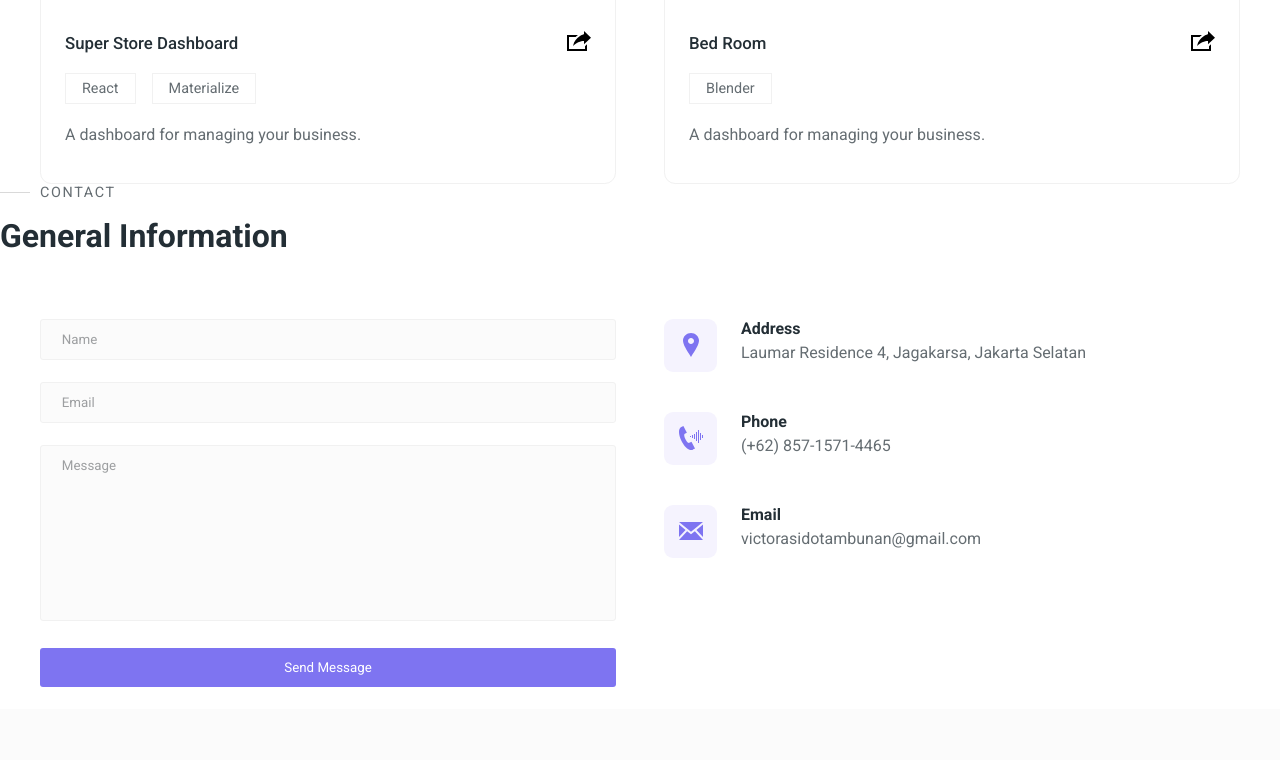
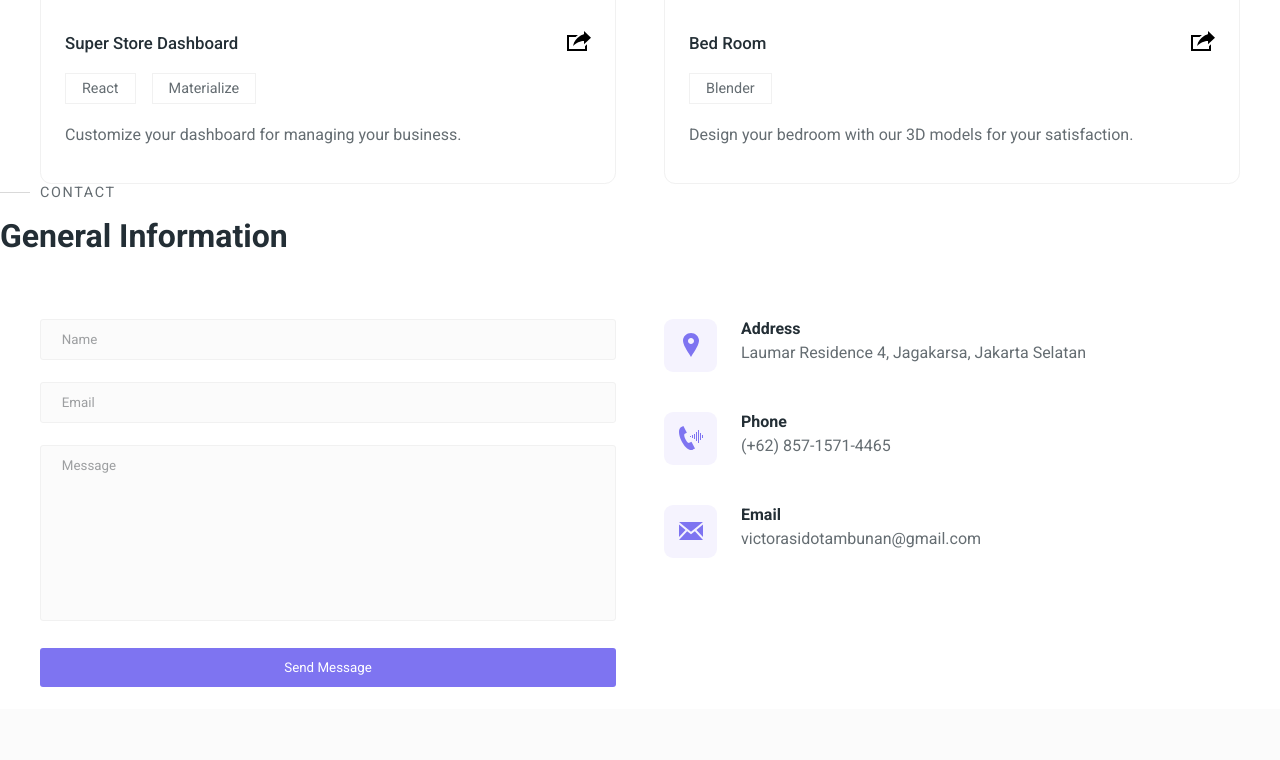
Before and after one commit to victorasido/WebPorto-V1.0, a plain HTML site: page index.html in a window 1280 px wide. Shown: the part 1865-2625 px from the top of the page. Drawn offline with Linux system fonts and the light colour scheme.

Commit message:
first init github

```diff
--- a/index.html
+++ b/index.html
@@ -114,7 +114,7 @@
                         <div>React</div>
                         <div>Materialize</div>
                     </div>
-                    <p>A dashboard for managing your business.</p>
+                    <p>Customize your dashboard for managing your business.</p>
                 </div>
             </div>
 
@@ -143,7 +143,7 @@
                     <div>Blender</div>
 
                 </div>
-                <p>A dashboard for managing your business.</p>
+                <p>Design your bedroom with our 3D models for your satisfaction.</p>
             </div>
         </div>
 
```
Also changed, not shown: image/Programer.png (deleted), image/progamer.jpg (deleted), portofolios/Bukti Follow.jpg (deleted), portofolios/dashboard.png (deleted), portofolios/tabel.png (deleted), portofolios/team 16.jpg (deleted).
